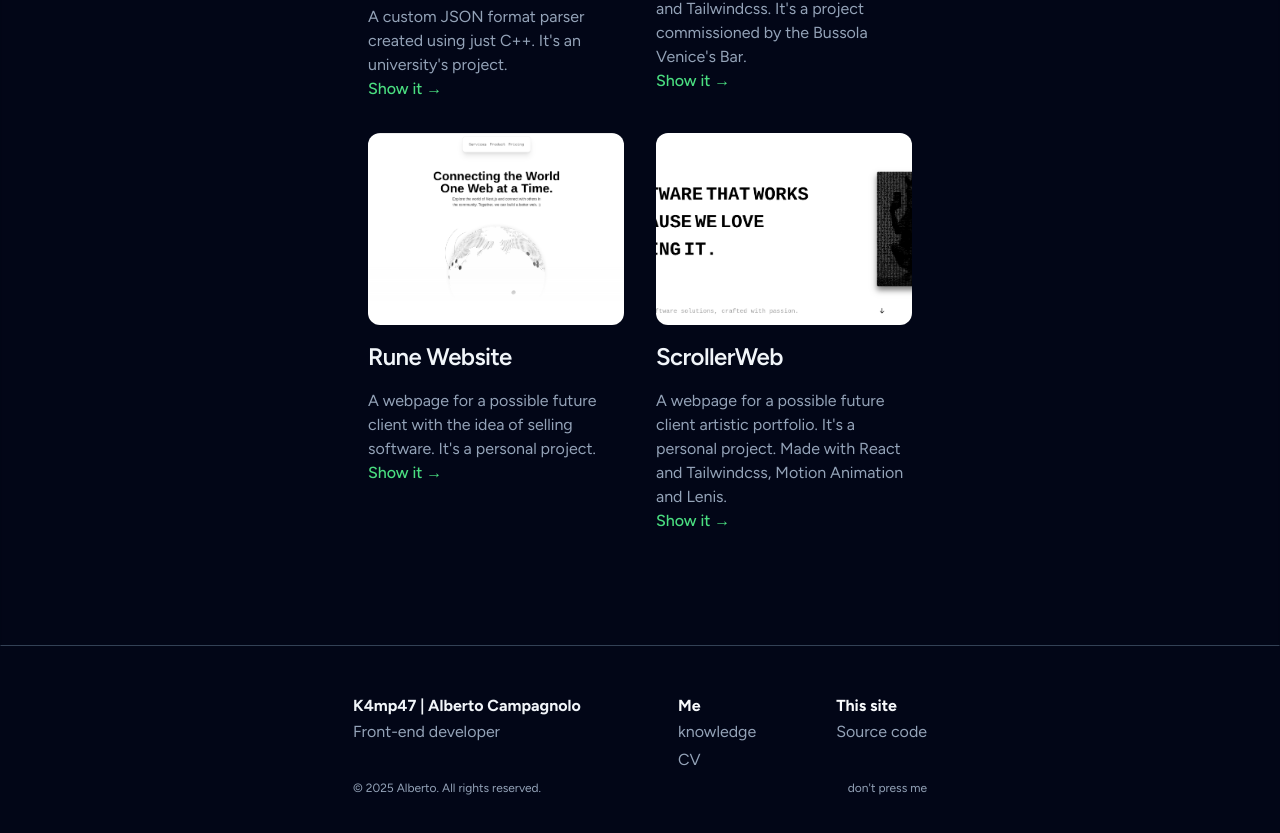
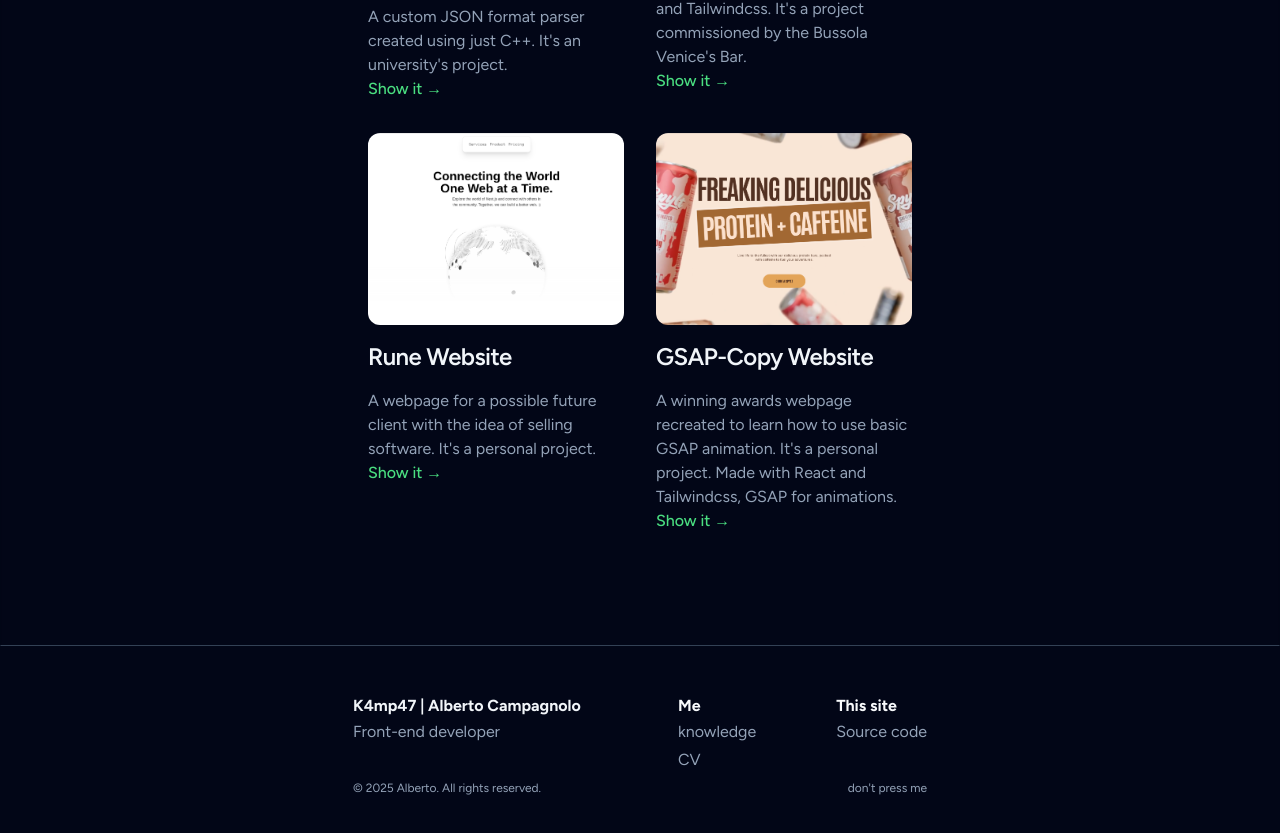
Before and after one commit to K4mp47/portfolio, a Next.js app: page / in a window 1280 px wide. Shown: the part 3625-4458 px from the top of the page. Built offline with nearby package versions, Linux system fonts and the light colour scheme; no server answers.

Commit message:
chore: changed works made

```diff
--- a/src/app/components/TechStack/techstack.tsx
+++ b/src/app/components/TechStack/techstack.tsx
@@ -22,6 +22,7 @@
     'framer-motion',
     'python',
     'git',
+    'gsap',
   ], []);
 
   useEffect(() => {
--- a/src/app/components/Works/works.tsx
+++ b/src/app/components/Works/works.tsx
@@ -54,9 +54,9 @@
           image="/image4.png"
         />
         <CardWithForm
-          title="ScrollerWeb"
-          description="A webpage for a possible future client artistic portfolio. It&apos;s a personal project. Made with React and Tailwindcss, Motion Animation and Lenis."
-          link="https://scrollerweb.netlify.app"
+          title="GSAP-Copy Website"
+          description="A winning awards webpage recreated to learn how to use basic GSAP animation. It&apos;s a personal project. Made with React and Tailwindcss, GSAP for animations."
+          link="https://gsap-copy.netlify.app/"
           image="/image5.png"
         />
       </div>
```
Also changed, not shown: src/utils/supabase/server.ts (deleted, +0 -29 lines), public/image5.png.
